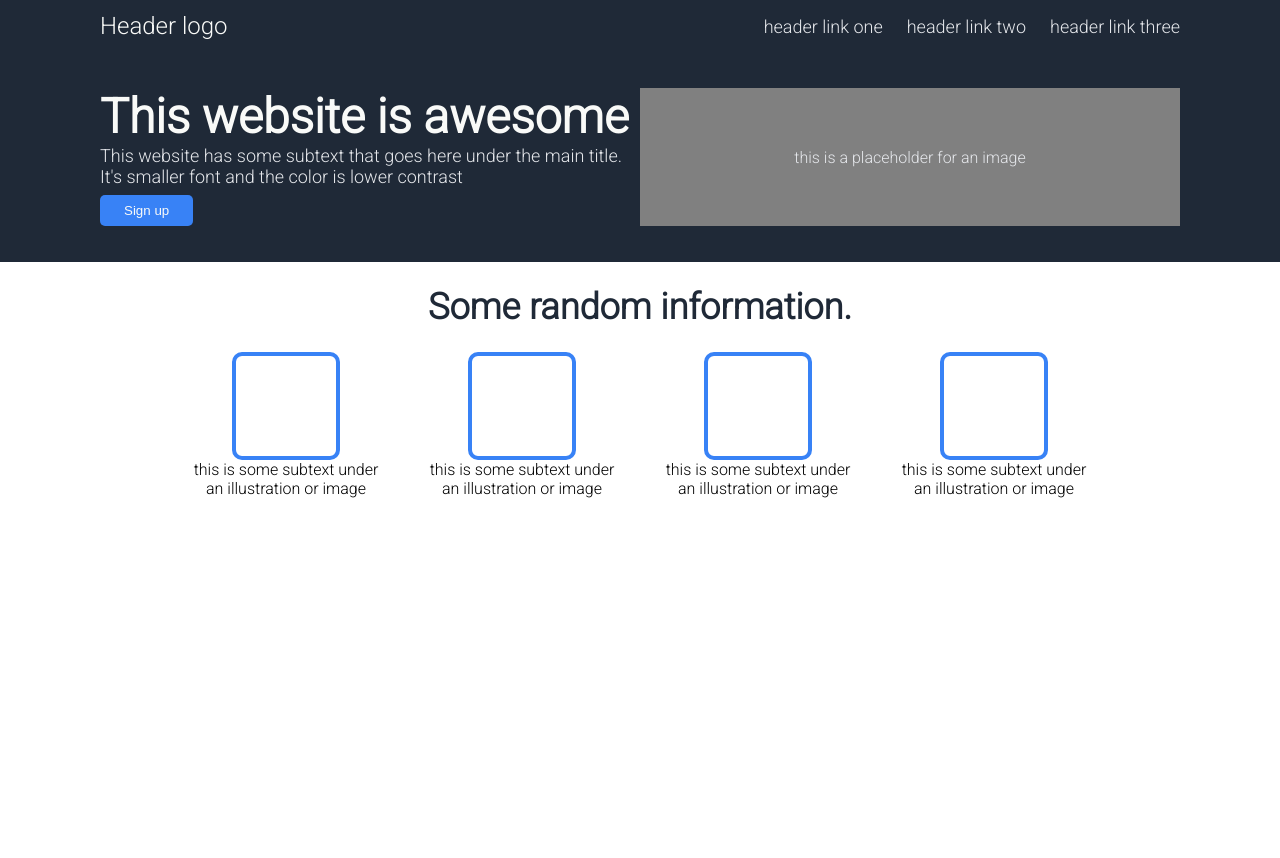
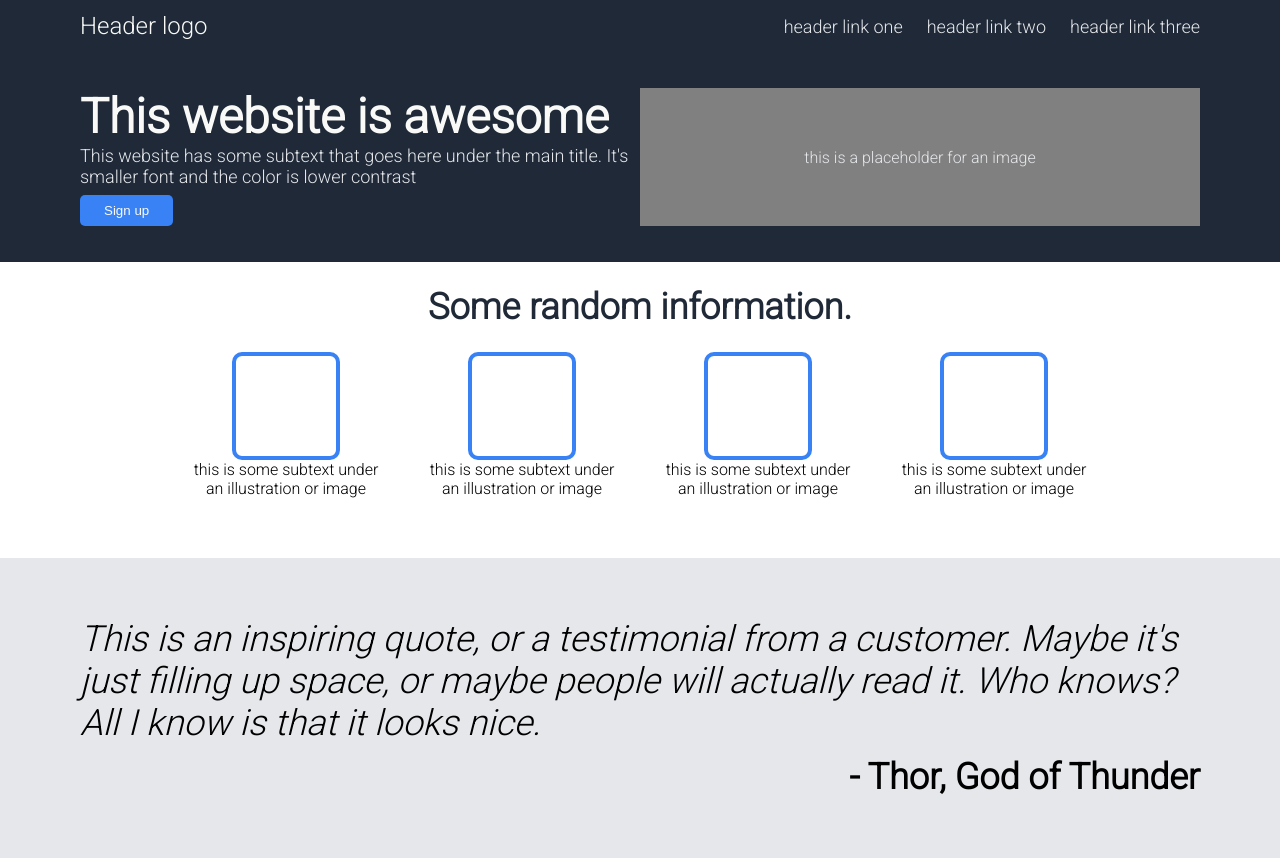
Before and after one commit to nrthee2/Landing-Page, a plain HTML site: page index.html in a window 1280 px wide. Before the commit the page ends 800 px from the top, so only its background shows below. Drawn offline with Linux system fonts and the light colour scheme.

Commit message:
3. section done

```diff
--- a/index.html
+++ b/index.html
@@ -50,6 +50,12 @@
         </div>
 
     <!-- 3. section -->
+
+    <div class="quote">
+        <div class="quote-text">This is an inspiring quote, or a testimonial from a customer. Maybe it's just filling up space, or maybe people will actually read it. Who knows? All I know is that it looks nice.</div>
+        <div class="quote-name">- Thor, God of Thunder</div>
+    </div>
+
     <!-- 4. section -->
     <!-- footer -->
 </body>
--- a/style.css
+++ b/style.css
@@ -19,7 +19,7 @@ body{
     display: flex;
     justify-content: space-between;
     margin-bottom: 0;
-    padding: 12px 100px;
+    padding: 12px 80px;
 }
 
 .header-logo {
@@ -59,7 +59,7 @@ body{
 .hero {
     display: flex;
     justify-content: space-between;
-    padding: 36px 100px;
+    padding: 36px 80px;
 }
 
 .hero-left {
@@ -105,8 +105,27 @@ body{
     display: flex;
     flex-wrap: wrap;
     text-align: center;
+    margin-bottom: 60px;
 }
 
 /* 3. section */
+
+.quote {
+    background-color: #E5E7EB;
+    padding: 60px 80px;
+}
+
+.quote-text {
+    font-size: 36px;
+    font-style: italic;
+    margin-bottom: 12px;
+}
+
+.quote-name {
+    font-size: 36px;
+    font-weight: 900;
+    text-align: end;
+}
+
 /* 4. section */
 /* footer */
```
